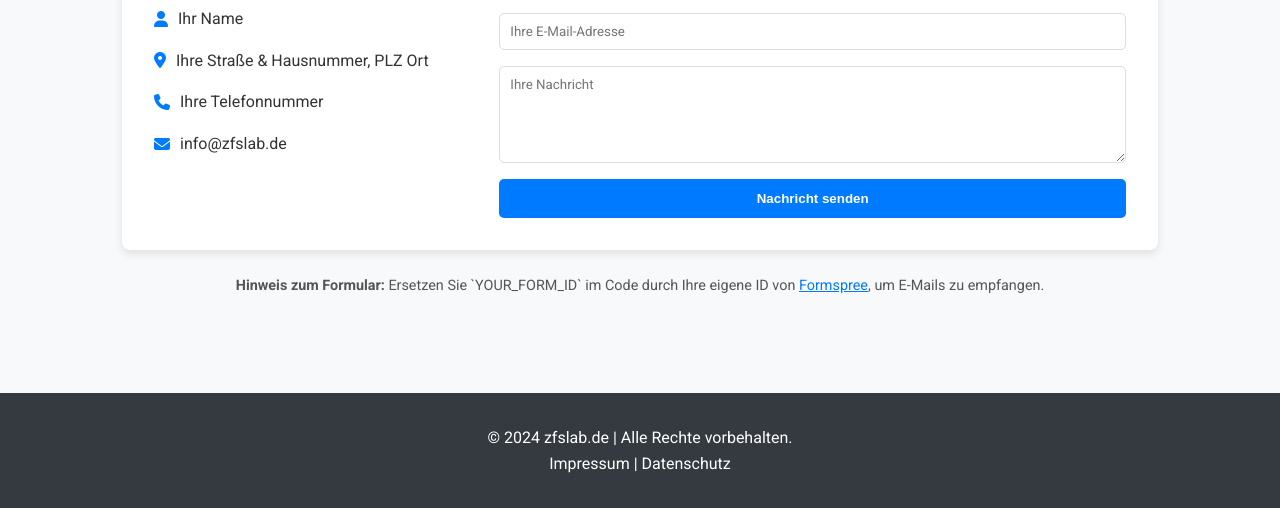
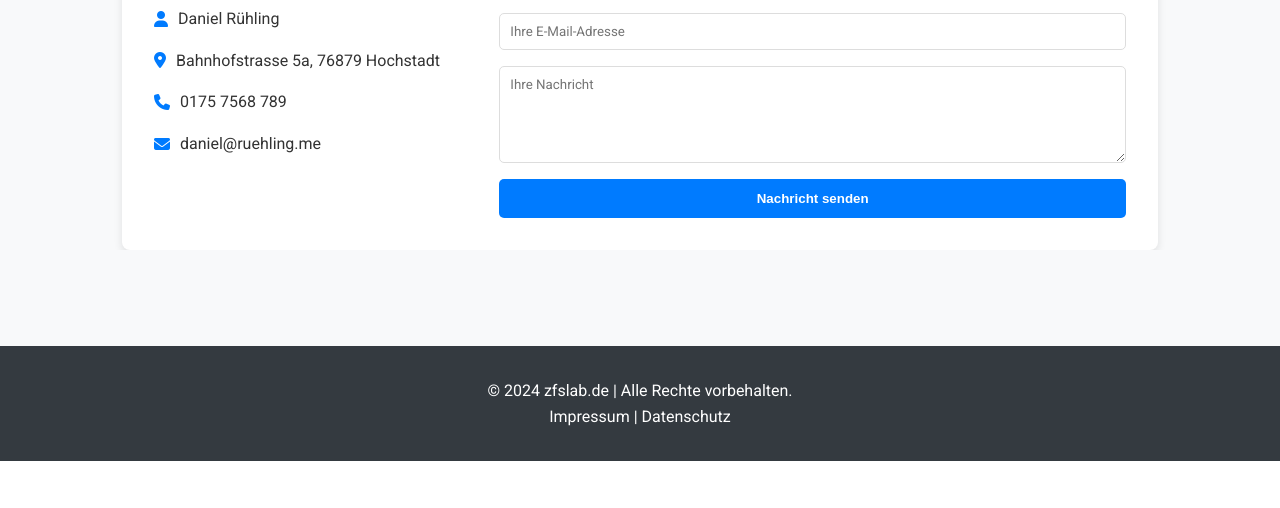
Before and after one commit to ruehlingdaniel/ruehlingdaniel.github.io, a plain HTML site: page index.html in a window 1280 px wide. Shown: the part 3019-3527 px from the top of the page. After the commit the page ends 3480 px from the top, so only its background shows below. Drawn offline with Linux system fonts and the light colour scheme.

Commit message:
Update index.html

```diff
--- a/index.html
+++ b/index.html
@@ -113,20 +113,18 @@
                 <div class="contact-wrapper">
                     <div class="contact-info">
                         <h3>zfslab.de</h3>
-                        <p><i class="fas fa-user"></i> Ihr Name</p>
-                        <p><i class="fas fa-map-marker-alt"></i> Ihre Straße & Hausnummer, PLZ Ort</p>
-                        <p><i class="fas fa-phone"></i> <a href="tel:+49123456789">Ihre Telefonnummer</a></p>
-                        <p><i class="fas fa-envelope"></i> <a href="mailto:info@zfslab.de">info@zfslab.de</a></p>
+                        <p><i class="fas fa-user"></i> Daniel Rühling</p>
+                        <p><i class="fas fa-map-marker-alt"></i> Bahnhofstrasse 5a, 76879 Hochstadt</p>
+                        <p><i class="fas fa-phone"></i> <a href="tel:+491757568789">0175 7568 789</a></p>
+                        <p><i class="fas fa-envelope"></i> <a href="mailto:info@zfslab.de">daniel@ruehling.me</a></p>
                     </div>
-                    <form action="https://formspree.io/f/YOUR_FORM_ID" method="POST" class="contact-form">
+                    <form action="hhttps://formspree.io/f/xandkelg" method="POST" class="contact-form">
                         <input type="text" name="name" placeholder="Ihr Name" required>
                         <input type="email" name="email" placeholder="Ihre E-Mail-Adresse" required>
                         <textarea name="message" rows="5" placeholder="Ihre Nachricht" required></textarea>
                         <button type="submit" class="cta-button">Nachricht senden</button>
                     </form>
-                </div>
-                 <p class="form-notice"><strong>Hinweis zum Formular:</strong> Ersetzen Sie `YOUR_FORM_ID` im Code durch Ihre eigene ID von <a href="https://formspree.io/" target="_blank">Formspree</a>, um E-Mails zu empfangen.</p>
-            </div>
+
         </section>
     </main>
 
```
